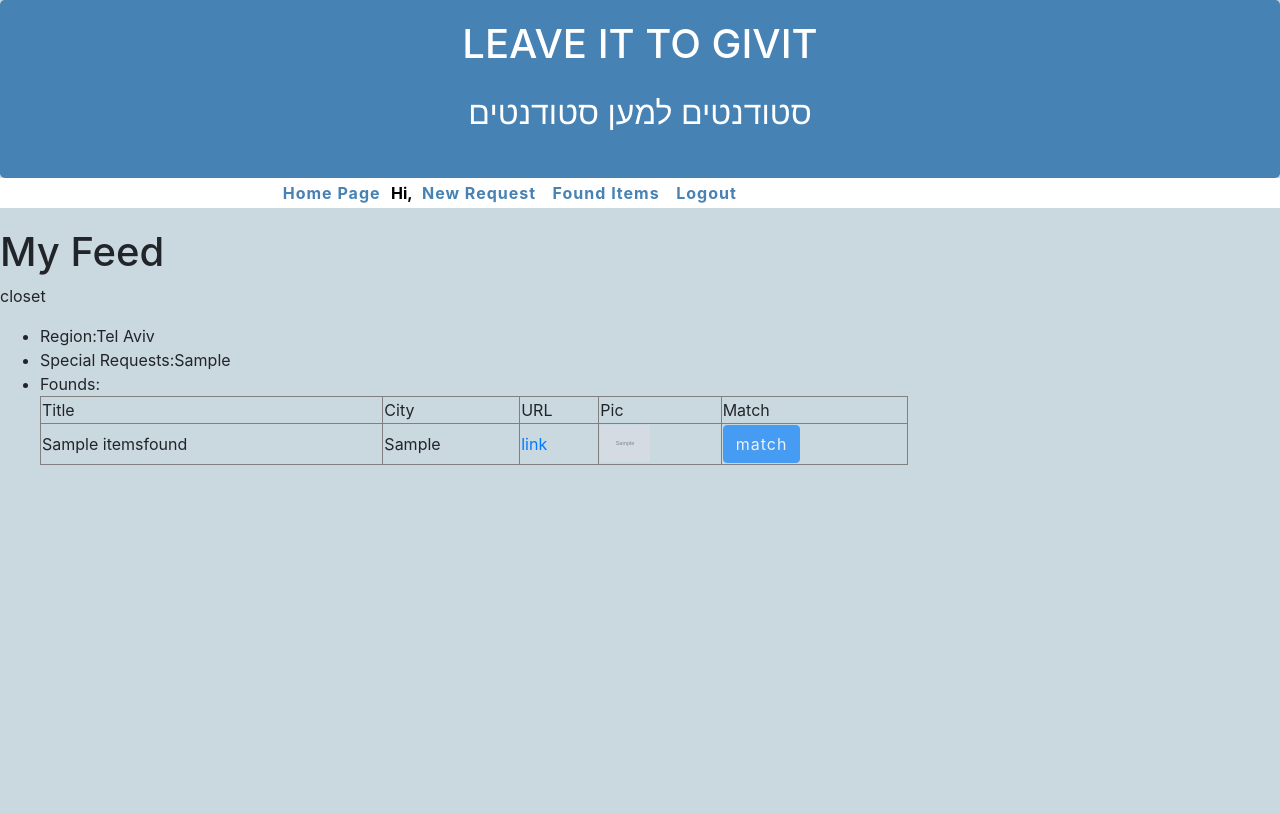
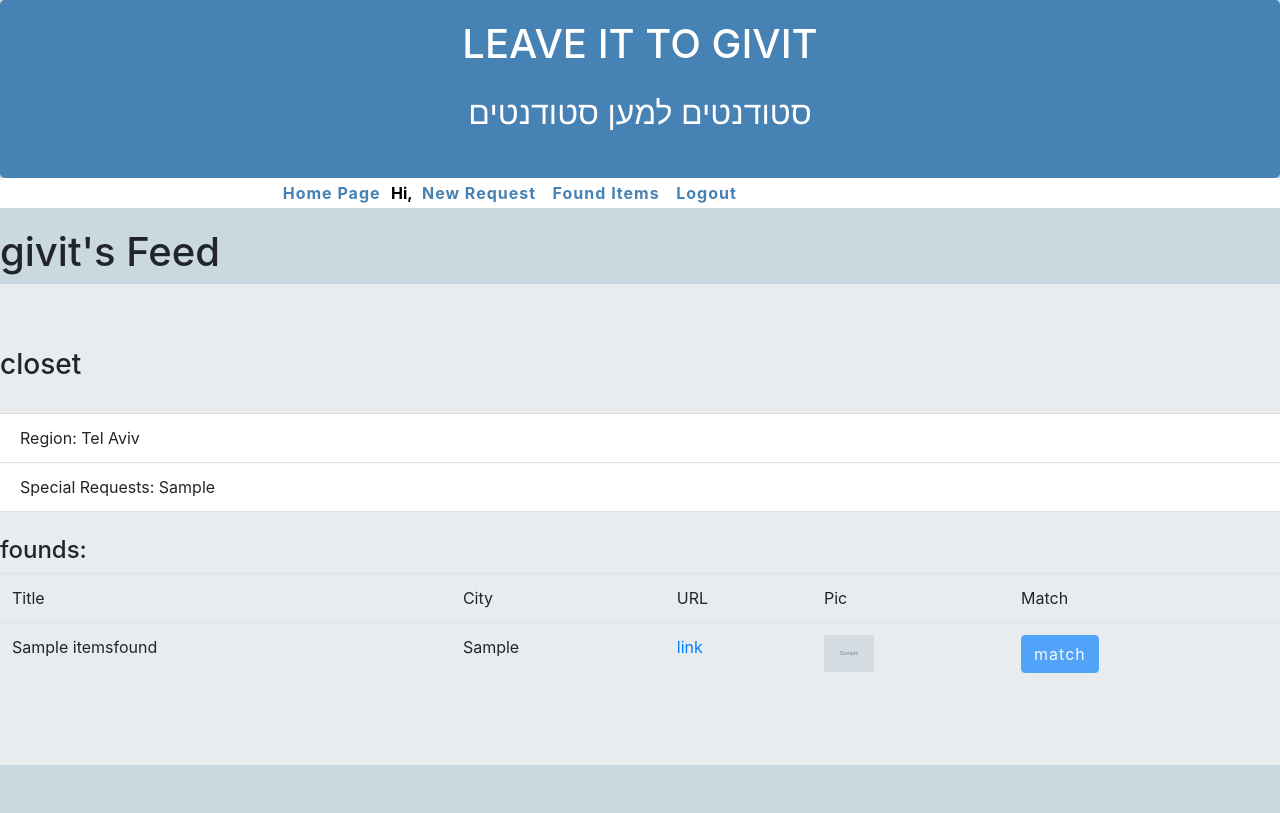
Before and after one commit to talkind/givit, a Django app: page /friend/feed in a window 1280 px wide. Shown: the part 56-869 px from the top of the page. Before the commit the page ends 521 px from the top, so only its background shows below. Run offline with Django 3.2, Linux system fonts and the light colour scheme; a user stored in the database is signed in; data comes from the database, SQL or seed files in the repository; tables that the repository leaves empty hold one stand-in row (values such as "Sample post"); grey boxes marked "Sample" are stand-in pictures; parts of the project's set-up code (start-up, migrations or seed data) failed here and were passed over; some libraries are stand-ins or nearby versions.

Commit message:
basic design for our html pages
use bootstrap to design our request,feed and demanddb pages

```diff
--- a/givitsite/templates/demandDB.html
+++ b/givitsite/templates/demandDB.html
@@ -1,8 +1,7 @@
 {%extends 'base.html'%}
 {%block content%}
 
-<h1>The demand DB</h1>
-
-<h2>we recieved your request!!!!</h2>
+<h2>we recieved your request!</h2>
+<br>
 <button type='button' class='btn btn-primary' onclick="location.href='/friend/feed'"type="button">Back to my feed</button>
 {%endblock%}
--- a/givitsite/templates/feed.html
+++ b/givitsite/templates/feed.html
@@ -1,19 +1,22 @@
 {%extends 'base.html'%}
 
 {%block content%}
-<h1>My Feed</h1>
+<h1>{{request.user}}'s Feed</h1>
 {% if allRequests %}
 
 
 {% for req in allRequests%}
 {% if req.friend_id == request.user %}
-<div>
- <p>{{req.get_item_display}}</p>
-<ul>
-    <li>Region:{{req.region}}</li>
-    <li>Special Requests:{{req.special_req}}</li>
-    <li> Founds:
-     <table border="1" width='70%'>
+<div class= "jumbotron jumbotron-fluid">
+ <h3>{{req.get_item_display}}</h3>
+ <br>
+<ul class="list-group list-group-flush">
+    <li class="list-group-item">Region: {{req.region}}</li>
+    <li class="list-group-item">Special Requests: {{req.special_req}}</li>
+</ul>
+<br>
+ <h4>founds:</h4>
+     <table class="table table-hover" width='70%'>
         <tr>
             <td>Title</td>
             <td>City</td>
--- a/givitsite/templates/itemRequestForm.html
+++ b/givitsite/templates/itemRequestForm.html
@@ -1,8 +1,11 @@
 {%extends 'base.html'%}
 
 {%block content%}
+<h2>Add a new request</h2>
 <form method = 'POST'>     {%csrf_token%}
+    <div class="form-group">
     {{form.as_p }}
-    <input type="submit" value="send"/>
+    </div>
+    <input type="submit" class="btn btn-primary" value ="send"/>
 </form>
 {%endblock%}
```
